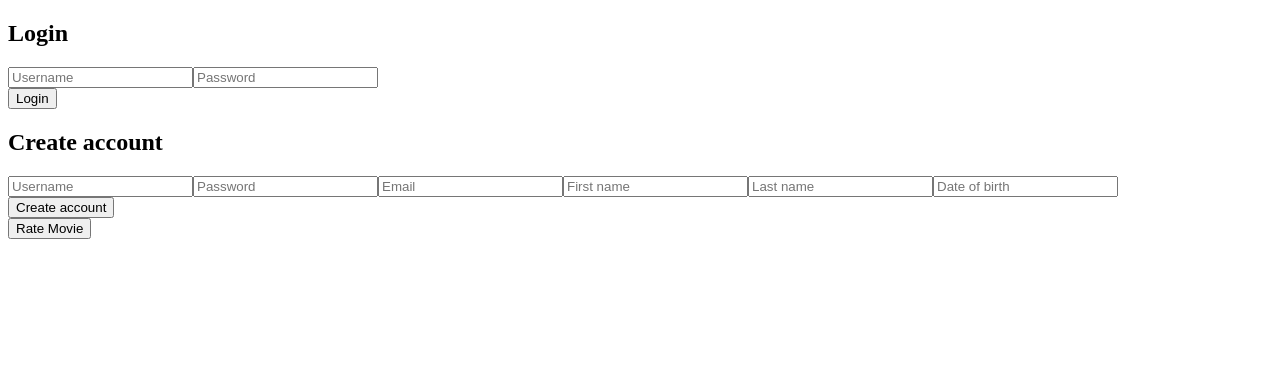
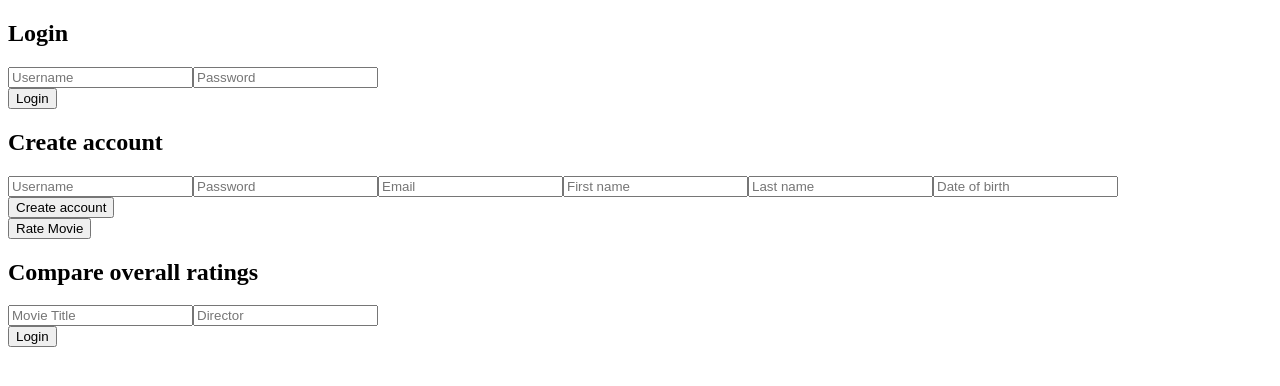
Before and after one commit to a-duffy12/SE3309-Group7-Assignment, an Angular app in the folder se3309-TMAK/: page / in a window 1280 px wide. Shown: the top 386 px of the page. Built offline with nearby package versions, Linux system fonts and the light colour scheme.

Commit message:
Added new component
Added component which will compare ratings on a specific movie. Also fixed the function used to update the password.

```diff
--- a/se3309-TMAK/src/app/app.component.html
+++ b/se3309-TMAK/src/app/app.component.html
@@ -1,2 +1,3 @@
 <app-login></app-login>
 <app-rating></app-rating>
+<app-overall-rating></app-overall-rating>
--- a/se3309-TMAK/src/app/app.module.ts
+++ b/se3309-TMAK/src/app/app.module.ts
@@ -6,12 +6,14 @@ import { LoginComponent } from './login/login.component';
 import { RatingComponent } from './rating/rating.component';
 import { FormsModule } from '@angular/forms';
 import { User } from './value.service';
+import { OverallRatingComponent } from './overall-rating/overall-rating.component';
 
 @NgModule({
   declarations: [
     AppComponent,
     LoginComponent,
-    RatingComponent
+    RatingComponent,
+    OverallRatingComponent
   ],
   imports: [
     BrowserModule,
--- a/se3309-TMAK/src/app/login/login.component.ts
+++ b/se3309-TMAK/src/app/login/login.component.ts
@@ -57,7 +57,6 @@ export class LoginComponent implements OnInit {
   }
 
   changeP(){
-    this.logged = false;
     this.http.put<any>(`http://localhost:3000/api/users/pass/${this.curUserName.getUser()}`,{old_password: this.oldPass, password: this.newPass}).subscribe((d: any) =>{
 
       })
--- /dev/null
+++ b/se3309-TMAK/src/app/overall-rating/overall-rating.component.html
@@ -0,0 +1,7 @@
+<h2>Compare overall ratings</h2>
+  <input type="text" placeHolder="Movie Title" [(ngModel)]="userLog">
+  <input type="text" placeHolder="Director" [(ngModel)]="passLog">
+
+  <div id="btn">
+    <button (click)="comRatings()" id="login-btn">Login</button>
+  </div>
--- /dev/null
+++ b/se3309-TMAK/src/app/overall-rating/overall-rating.component.ts
@@ -0,0 +1,18 @@
+import { Component, OnInit } from '@angular/core';
+
+@Component({
+  selector: 'app-overall-rating',
+  templateUrl: './overall-rating.component.html',
+  styleUrls: ['./overall-rating.component.css']
+})
+export class OverallRatingComponent implements OnInit {
+
+  constructor() { }
+
+  ngOnInit(): void {
+  }
+
+  comRatings(){
+
+  }
+}
```
Also changed, not shown: se3309-TMAK/src/app/overall-rating/overall-rating.component.css (added), 1 other file (tests, documents, lock files or other folders).
